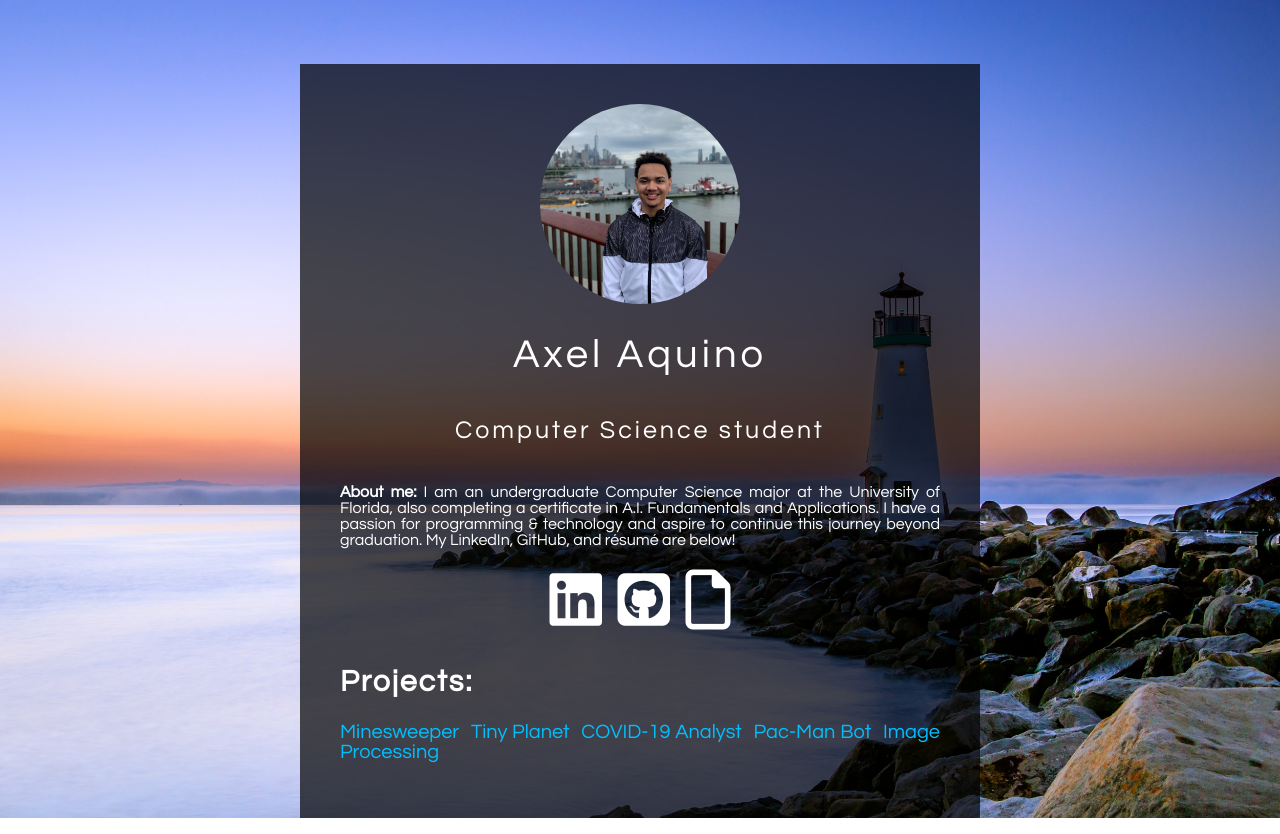
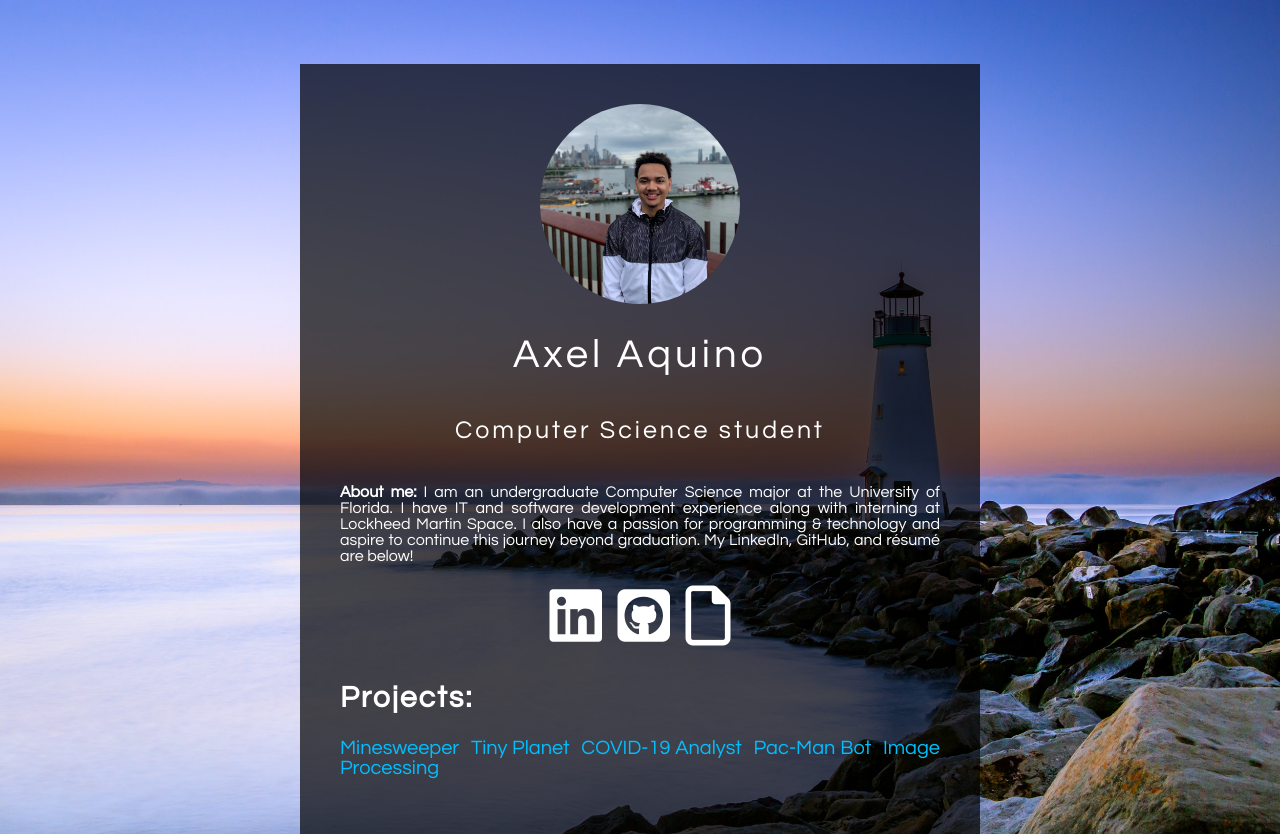
Before and after one commit to axelaquinoj/axelaquinoj.github.io, a website built with Parcel: page index.html in a window 1280 px wide. Built offline with nearby package versions, Linux system fonts and the light colour scheme.

Commit message:
reformatted bio

```diff
--- a/index.html
+++ b/index.html
@@ -15,8 +15,8 @@
   <img src ="pfp.jpeg" alt = "" class = "box-img">
   <h1>Axel Aquino</h1>
   <h5>Computer Science student</h5>
-  <p><b>About me:</b> I am an undergraduate Computer Science major at the University of Florida, also completing a certificate in A.I. Fundamentals and Applications.
-    I have a passion for programming & technology and aspire to continue this journey beyond graduation. My LinkedIn, GitHub, and résumé are below!</p>
+  <p><b>About me:</b> I am an undergraduate Computer Science major at the University of Florida. I have IT and software development experience along with interning at Lockheed Martin Space.
+    I also have a passion for programming & technology and aspire to continue this journey beyond graduation. My LinkedIn, GitHub, and résumé are below!</p>
   <ul>
     <li><a target="_blank" href="https://www.linkedin.com/in/axel-aquino/"><i class="fa-brands fa-linkedin"></i></a> </li>
     <li><a target="_blank" href="https://github.com/axelaquinoj"><i class="fa-brands fa-square-github"></i></a> </li>
```
Also changed, not shown: 1 other file.
